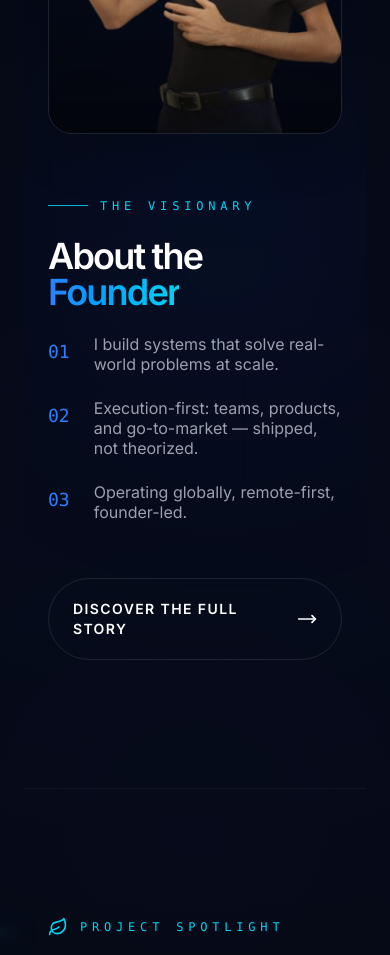
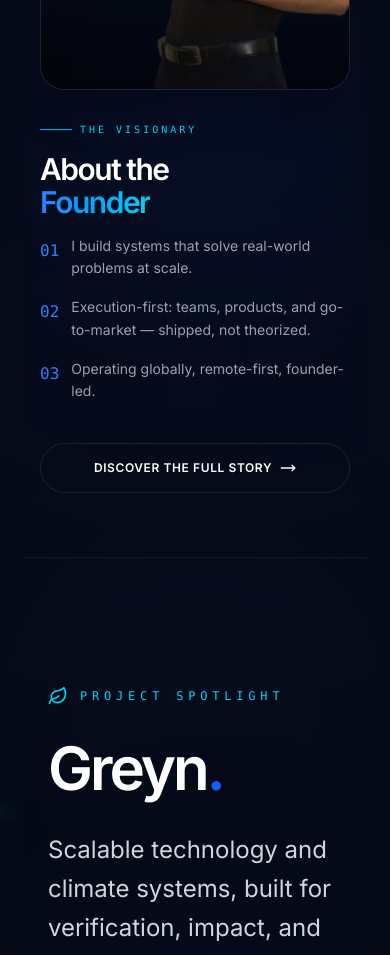
Before and after one commit to RimshaArfeen/Sir_Measam_Portfolio, a Next.js app: page / in a window 390 px wide. Shown: the part 2240-3195 px from the top of the page. Built offline with nearby package versions, Linux system fonts and the light colour scheme.

Commit message:
Made HomeAboutPreview fully responsive - Added comprehensive breakpoints for all elements

```diff
--- a/components/home/HomeAboutPreview.tsx
+++ b/components/home/HomeAboutPreview.tsx
@@ -56,47 +56,47 @@
   return (
     <section
       ref={sectionRef}
-      className="relative py-32 px-6 md:px-20 overflow-hidden"
+      className="relative py-16 sm:py-24 md:py-32 px-4 sm:px-6 md:px-12 lg:px-20 overflow-hidden"
     >
       {/* Decorative Blur Elements */}
       <div className="absolute top-1/2 left-0 -translate-y-1/2 w-[400px] h-[400px] bg-blue-600/5 blur-[120px] rounded-full pointer-events-none" />
 
       <div className="max-w-[1400px] mx-auto relative z-10">
-        <div className="grid grid-cols-1 lg:grid-cols-12 gap-16 items-center">
+        <div className="grid grid-cols-1 lg:grid-cols-12 gap-8 sm:gap-10 md:gap-12 lg:gap-16 items-center">
 
           {/* Left Column: All Text Content */}
-          <div className={`order-2 lg:order-1 lg:col-span-6 space-y-6 transition-all duration-1000 ${isVisible ? 'opacity-100 translate-x-0' : 'opacity-0 -translate-x-10'}`}>
-            <div className="flex items-center gap-3 mb-6">
-              <div className="w-10 h-[1px] bg-cyan-500" />
-              <span className="text-cyan-400 font-mono text-xs uppercase tracking-[0.4em]">The Visionary</span>
+          <div className={`order-2 lg:order-1 lg:col-span-6 space-y-4 sm:space-y-6 transition-all duration-1000 ${isVisible ? 'opacity-100 translate-x-0' : 'opacity-0 -translate-x-10'}`}>
+            <div className="flex items-center gap-2 sm:gap-3 mb-4 sm:mb-6">
+              <div className="w-8 sm:w-10 h-[1px] bg-cyan-500" />
+              <span className="text-cyan-400 font-mono text-[10px] sm:text-xs uppercase tracking-[0.3em] sm:tracking-[0.4em]">The Visionary</span>
             </div>
 
-            <h2 className="text-4xl md:text-5xl font-bold text-white tracking-tighter leading-none mb-6">
+            <h2 className="text-3xl sm:text-4xl md:text-5xl lg:text-6xl font-bold text-white tracking-tighter leading-tight sm:leading-none mb-4 sm:mb-6">
               About the <br />
               <span className="text-transparent bg-clip-text bg-gradient-to-r from-blue-500 to-cyan-400">Founder</span>
             </h2>
 
-            <div className="space-y-6">
+            <div className="space-y-4 sm:space-y-6">
               {PHILOSOPHY.map((item, idx) => (
-                <div key={idx} className="group flex gap-6 items-start">
-                  <span className="text-blue-500 font-mono text-lg mt-1">0{idx + 1}</span>
-                  <p className="text-base md:text-lg text-gray-400 font-light leading-snug group-hover:text-white transition-colors duration-300">
+                <div key={idx} className="group flex gap-3 sm:gap-4 md:gap-6 items-start">
+                  <span className="text-blue-500 font-mono text-base sm:text-lg mt-1 flex-shrink-0">0{idx + 1}</span>
+                  <p className="text-sm sm:text-base md:text-lg text-gray-400 font-light leading-relaxed sm:leading-snug group-hover:text-white transition-colors duration-300">
                     {item}
                   </p>
                 </div>
               ))}
             </div>
 
-            <div className="pt-8">
+            <div className="pt-6 sm:pt-8">
               <a
                 href="/about"
-                className="group relative inline-flex items-center md:gap-4 px-6 md:px-10 py-5 bg-transparent border border-white/10 rounded-full text-white font-bold overflow-hidden transition-all hover:border-cyan-500/50"
+                className="group relative inline-flex items-center justify-center gap-2 sm:gap-3 md:gap-4 px-6 sm:px-8 md:px-10 py-4 sm:py-5 bg-transparent border border-white/10 rounded-full text-white font-bold overflow-hidden transition-all hover:border-cyan-500/50 w-full sm:w-auto"
               >
                 {/* Button Hover Background */}
                 <div className="absolute inset-0 bg-gradient-to-r from-blue-600 to-cyan-500 translate-y-full group-hover:translate-y-0 transition-transform duration-500 ease-out" />
 
-                <span className="relative z-10 uppercase tracking-widest text-sm">Discover the full story</span>
-                <MoveRight className="relative z-10 w-5 h-5 group-hover:translate-x-2 transition-transform duration-300" />
+                <span className="relative z-10 uppercase tracking-wider sm:tracking-widest text-xs sm:text-sm">Discover the full story</span>
+                <MoveRight className="relative z-10 w-4 h-4 sm:w-5 sm:h-5 group-hover:translate-x-2 transition-transform duration-300" />
               </a>
             </div>
           </div>
```
